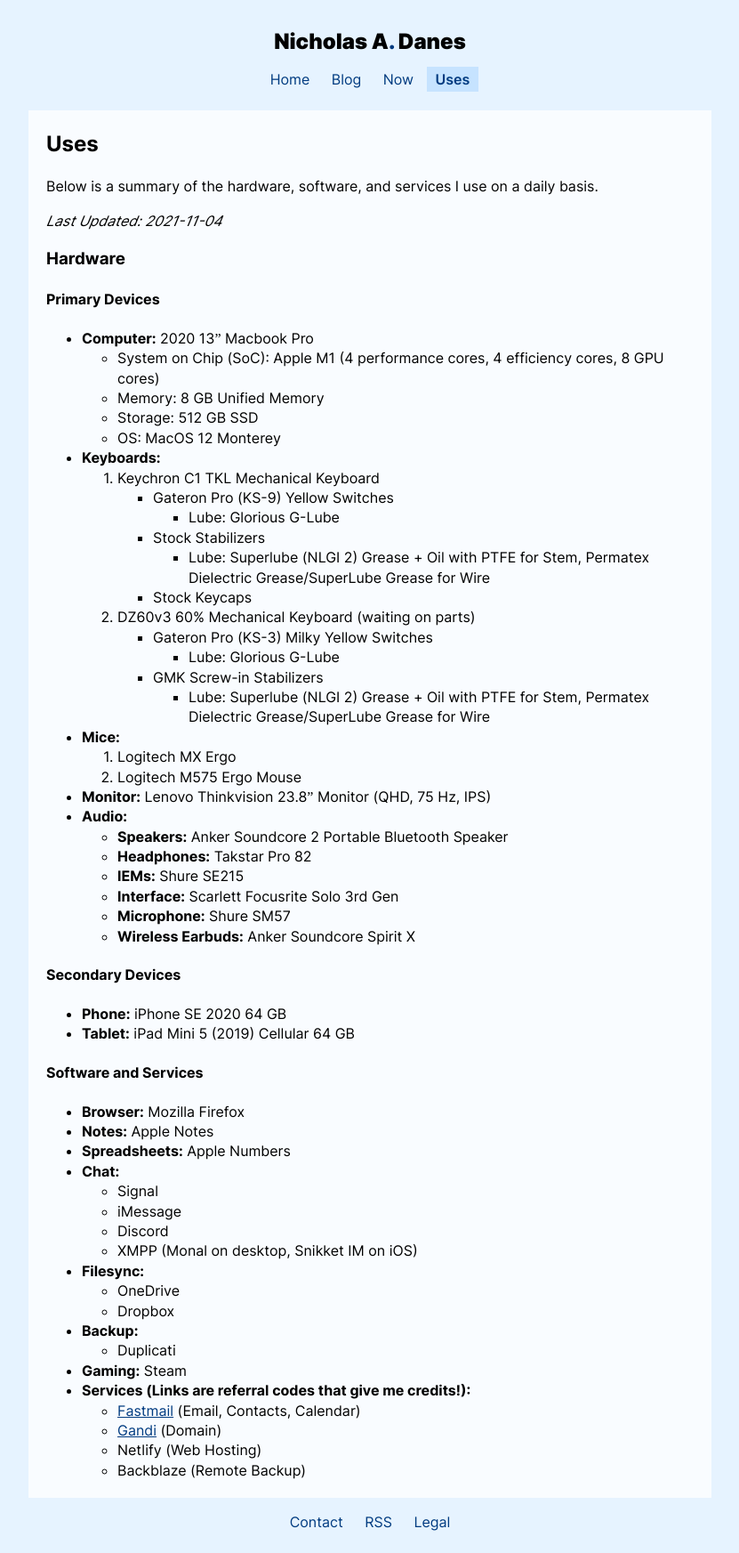
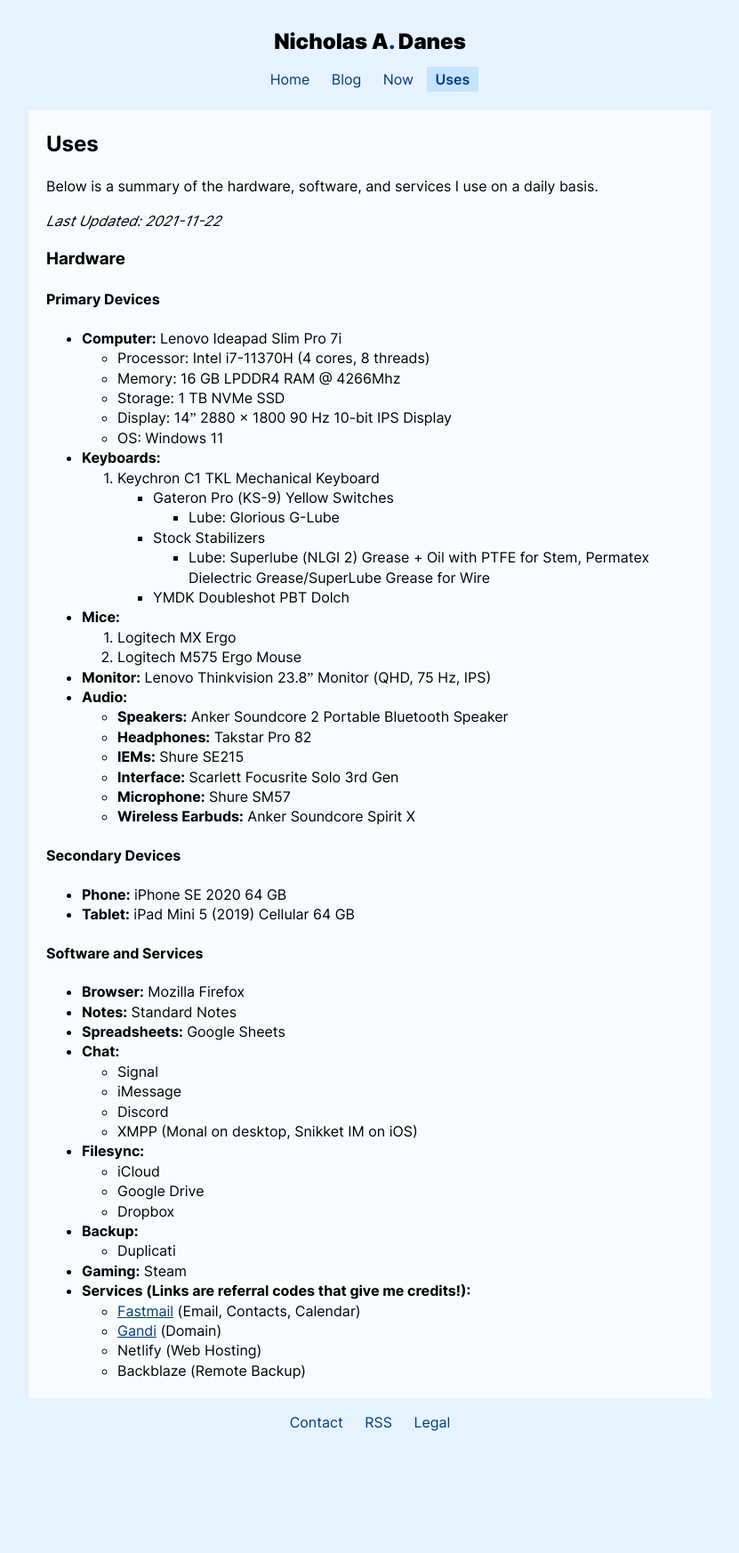
Before and after one commit to danesnick/old_website, a Jekyll site: the page built from uses.markdown, in a window 1280 px wide. Shown: the whole page at 89% size, without its empty margins (224-1055 px from the left). Built offline with Jekyll 4.4.1, drawn with Linux system fonts in a browser that asks for light colours; after the commit the page ends 1634 px from its top, so only the background shows below that.

Commit message:
Updated uses page

```diff
--- a/uses.markdown
+++ b/uses.markdown
@@ -7,7 +7,7 @@
 
 Below is a summary of the hardware, software, and services I use on a daily basis.
 
-*Last Updated: 2021-11-04*
+*Last Updated: 2021-11-22*
 
 ### Hardware
 
@@ -18,11 +18,12 @@
 
 
 #### Primary Devices
-* **Computer:** 2020 13" Macbook Pro
-	+ System on Chip (SoC): Apple M1 (4 performance cores, 4 efficiency cores, 8 GPU cores)
-	+ Memory: 8 GB Unified Memory
-	+ Storage: 512 GB SSD
-	+ OS: MacOS 12 Monterey
+* **Computer:** Lenovo Ideapad Slim Pro 7i
+	+ Processor: Intel i7-11370H (4 cores, 8 threads)
+	+ Memory: 16 GB LPDDR4 RAM @ 4266Mhz
+	+ Storage: 1 TB NVMe SSD
+	+ Display: 14" 2880 x 1800 90 Hz 10-bit IPS Display
+	+ OS: Windows 11
 
 * **Keyboards:**
 	1. Keychron C1 TKL Mechanical Keyboard
@@ -30,12 +31,7 @@
 			- Lube: Glorious G-Lube
 		+ Stock Stabilizers
 			- Lube: Superlube (NLGI 2) Grease + Oil with PTFE for Stem, Permatex Dielectric Grease/SuperLube Grease for Wire
-		+ Stock Keycaps
-	2. DZ60v3 60% Mechanical Keyboard (waiting on parts)
-		+ Gateron Pro (KS-3) Milky Yellow Switches
-			- Lube: Glorious G-Lube
-		+ GMK Screw-in Stabilizers
-			- Lube: Superlube (NLGI 2) Grease + Oil with PTFE for Stem, Permatex Dielectric Grease/SuperLube Grease for Wire
+		+ YMDK Doubleshot PBT Dolch
 
 * **Mice:**
 	1. Logitech MX Ergo
@@ -57,15 +53,16 @@
 #### Software and Services
 
 * **Browser:** Mozilla Firefox
-* **Notes:** Apple Notes
-* **Spreadsheets:** Apple Numbers
+* **Notes:** Standard Notes
+* **Spreadsheets:**  Google Sheets
 * **Chat:**
 	+ Signal
 	+ iMessage
 	+ Discord
 	+ XMPP (Monal on desktop, Snikket IM on iOS)
 * **Filesync:**
-	+ OneDrive
+	+ iCloud
+	+ Google Drive
 	+ Dropbox
 * **Backup:**
 	+ Duplicati
```
